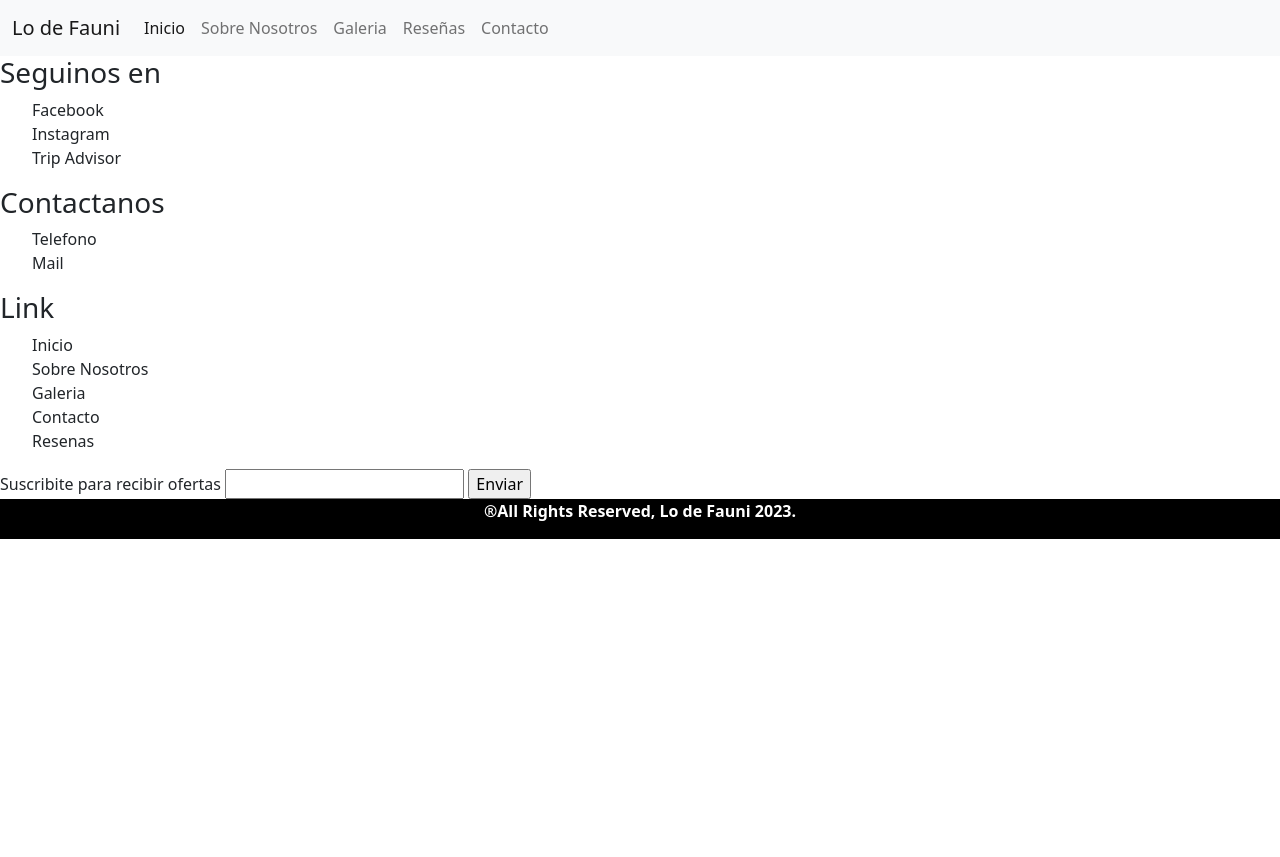
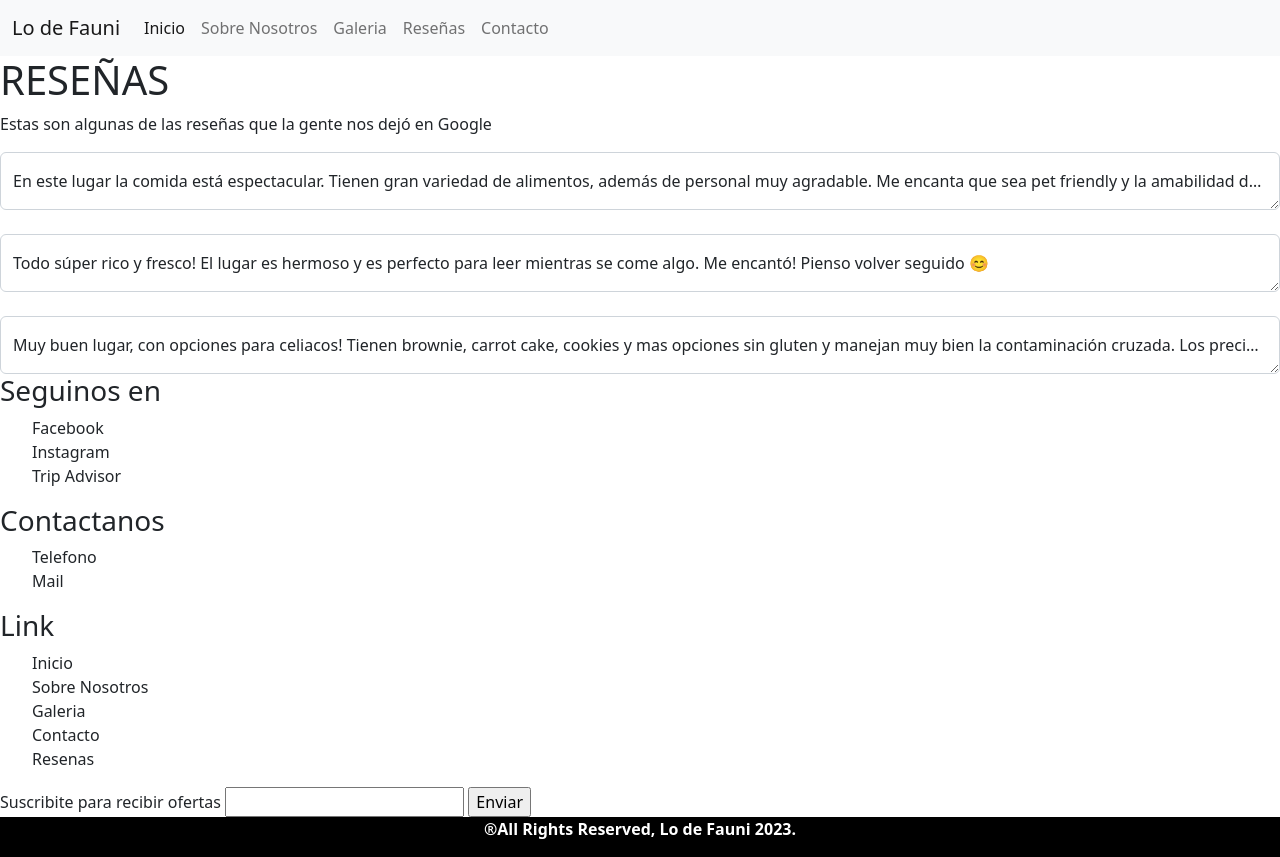
Before and after one commit to tomasaalvarez/lodefauni, a plain HTML site: page pages/reseñas.html in a window 1280 px wide. Before the commit the page ends 800 px from the top, so only its background shows below. Drawn offline with nearby package versions, Linux system fonts and the light colour scheme.

Commit message:
correciones entrega 2

```diff
--- a/pages/reseñas.html
+++ b/pages/reseñas.html
@@ -56,6 +56,26 @@
 
 
 <main>
+  <div class="review">
+    <h1>RESEÑAS</h1>
+    <p>Estas son algunas de las reseñas que la gente nos dejó en Google</p>
+  </div>
+  <div class="form-floating">
+    <textarea class="form-control" id="comment" name="text" placeholder="Comment goes here"></textarea>
+    <label for="comment">En este lugar la comida está espectacular. Tienen gran variedad de alimentos, además de personal muy agradable. Me encanta que sea pet friendly y la amabilidad de todos. Volveré seguro!</label><br>
+  </div>
+  <div class="form-floating">
+    <textarea class="form-control" id="comment" name="text" placeholder="Comment goes here"></textarea>
+    <label for="comment">Todo súper rico y fresco! El lugar es hermoso y es perfecto para leer mientras se come algo. Me encantó! Pienso volver seguido 😊</label><br>
+  </div>
+  <div class="form-floating">
+    <textarea class="form-control" id="comment" name="text" placeholder="Comment goes here"></textarea>
+    <label for="comment">Muy buen lugar, con opciones para celiacos! Tienen brownie, carrot cake, cookies y mas opciones sin gluten y manejan muy bien la contaminación cruzada. Los precios y la atención también muy bien. Volveré</label>
+  </div>
+
+
+
+
   <div>
     <h3>Seguinos en</h3>
     <ul>
```
